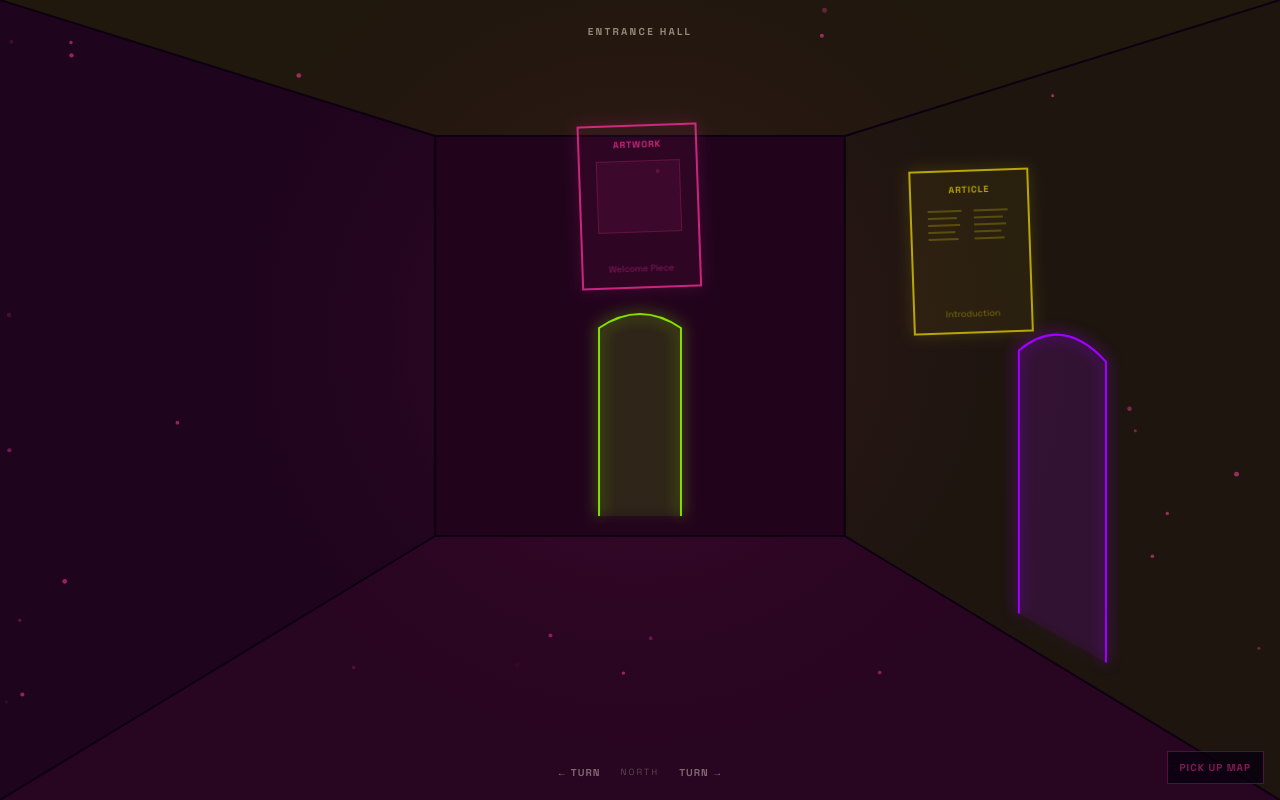
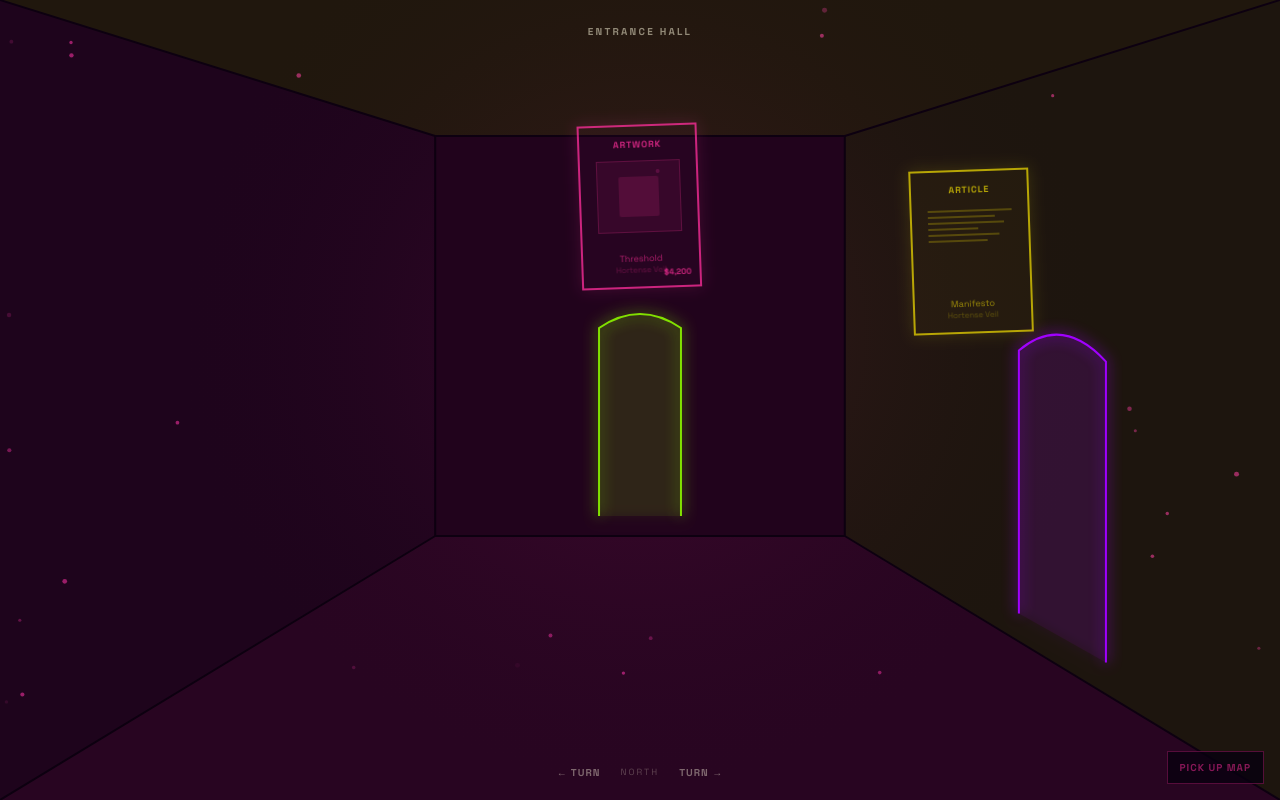
Before and after one commit to Lauraillouz/maze-gallery, a Next.js app: page /en/gallery in a window 1280 px wide. Built offline with nearby package versions, Linux system fonts and the light colour scheme; a web font is replaced by a local one.

Commit message:
feat: add data model for market place

```diff
--- /dev/null
+++ b/src/components/gallery/ItemCard.tsx
@@ -0,0 +1,96 @@
+import { ContentItem, ContentType } from '@/types/gallery'
+
+const TYPE_ACCENT: Record<ContentType, string> = {
+  [ContentType.Artwork]: '#FF2D9B',
+  [ContentType.Book]:    '#00D4C8',
+  [ContentType.Article]: '#F5E000',
+}
+
+const TYPE_TAG: Record<ContentType, string> = {
+  [ContentType.Artwork]: 'Artwork',
+  [ContentType.Book]:    'Book',
+  [ContentType.Article]: 'Article',
+}
+
+function ImageArea({ type, accent }: { type: ContentType; accent: string }) {
+  if (type === ContentType.Artwork) {
+    return (
+      <div
+        className="flex items-center justify-center"
+        style={{ width: 84, height: 72, background: `${accent}18`, border: `1px solid ${accent}44` }}
+      >
+        <div style={{ width: 40, height: 40, background: `${accent}30`, borderRadius: 2 }} />
+      </div>
+    )
+  }
+  if (type === ContentType.Book) {
+    return (
+      <div style={{ width: 52, height: 72, background: `${accent}20`, border: `1px solid ${accent}55`, borderRadius: 1 }}>
+        <div style={{ width: 4, height: '100%', background: `${accent}55`, float: 'left' }} />
+      </div>
+    )
+  }
+  // Article
+  return (
+    <div className="flex flex-col gap-[4px] pt-1" style={{ width: 84 }}>
+      {[100, 80, 90, 60, 85, 70].map((w, i) => (
+        <div key={i} style={{ height: 2, width: `${w}%`, background: `${accent}55` }} />
+      ))}
+    </div>
+  )
+}
+
+export default function ItemCard({ item }: { item: ContentItem }) {
+  const accent = TYPE_ACCENT[item.type]
+
+  return (
+    <div
+      className="flex flex-col items-center gap-2 p-3"
+      style={{
+        width: 120,
+        height: 164,
+        border: `2px solid ${accent}`,
+        background: `${accent}09`,
+        boxShadow: `0 0 14px ${accent}33`,
+        position: 'relative',
+      }}
+    >
+      {/* Type tag */}
+      <span className="font-grotesk text-[9px] font-bold uppercase tracking-widest" style={{ color: accent }}>
+        {TYPE_TAG[item.type]}
+      </span>
+
+      <ImageArea type={item.type} accent={accent} />
+
+      {/* Title + artist */}
+      <div className="mt-auto w-full text-center">
+        <p className="font-grotesk text-[9px] leading-tight" style={{ color: `${accent}cc` }}>
+          {item.title}
+        </p>
+        <p className="font-grotesk text-[8px] leading-tight" style={{ color: `${accent}66` }}>
+          {item.artist}
+        </p>
+      </div>
+
+      {/* Price / for sale indicator */}
+      {item.forSale && item.price !== undefined && (
+        <div
+          className="absolute bottom-2 right-2 font-grotesk text-[8px] font-bold"
+          style={{ color: accent }}
+        >
+          {item.price === 0 ? 'Free' : `$${item.price.toLocaleString()}`}
+        </div>
+      )}
+
+      {/* Edition badge */}
+      {item.editionSize && (
+        <div
+          className="absolute left-2 top-2 font-grotesk text-[7px] uppercase tracking-wide"
+          style={{ color: `${accent}88` }}
+        >
+          {item.editionNumber}/{item.editionSize}
+        </div>
+      )}
+    </div>
+  )
+}
--- a/src/components/gallery/RoomView.tsx
+++ b/src/components/gallery/RoomView.tsx
@@ -5,7 +5,7 @@ import gsap from "gsap";
 import { ContentItem, Direction, Room, RoomType } from "@/types/gallery";
 import { ROOMS } from "@/data/rooms";
 import RoomCanvas from "./RoomCanvas";
-import ContentPlaceholder from "./ContentPlaceholder";
+import ItemCard from "./ItemCard";
 
 const DIRS = [Direction.North, Direction.East, Direction.South, Direction.West];
 
@@ -493,7 +493,7 @@ export default function RoomView({ room, onNavigate }: Props) {
             >
               <div style={{ transform: `translate(-50%, -50%) rotate(${tilt}deg)` }}>
                 <div style={{ animation: `ghostDrift ${duration}s ease-in-out ${delay}s infinite` }}>
-                  <ContentPlaceholder item={item} />
+                  <ItemCard item={item} />
                 </div>
               </div>
             </div>
@@ -517,7 +517,7 @@ export default function RoomView({ room, onNavigate }: Props) {
           onClick={() => setZoomedItem(null)}
         >
           <div style={{ transform: "scale(2.4)", pointerEvents: "none" }}>
-            <ContentPlaceholder item={zoomedItem} />
+            <ItemCard item={zoomedItem} />
           </div>
           <button
             className="absolute right-8 top-8 font-grotesk text-[10px] font-bold uppercase tracking-widest text-[#FFFBE0]/50 hover:text-[#FFFBE0]"
--- a/src/data/rooms.ts
+++ b/src/data/rooms.ts
@@ -19,8 +19,27 @@ export const ROOMS: Record<RoomType, Room> = {
       { direction: Direction.East, to: RoomType.Library },
     ],
     content: [
-      { id: 'en-1', type: ContentType.Artwork, title: 'Welcome Piece', wall: Direction.North },
-      { id: 'en-2', type: ContentType.Article, title: 'Introduction',  wall: Direction.East },
+      {
+        id: 'en-1',
+        type: ContentType.Artwork,
+        title: 'Threshold',
+        wall: Direction.North,
+        artist: 'Hortense Veil',
+        medium: 'Oil on linen',
+        description: 'A liminal space between worlds — the first painting visitors encounter.',
+        price: 4200,
+        forSale: true,
+      },
+      {
+        id: 'en-2',
+        type: ContentType.Article,
+        title: 'Manifesto',
+        wall: Direction.East,
+        artist: 'Hortense Veil',
+        description: 'The founding text of the gallery. On labyrinths, perception, and the gaze.',
+        price: 0,
+        forSale: false,
+      },
     ],
   },
 
@@ -32,12 +51,46 @@ export const ROOMS: Record<RoomType, Room> = {
     connections: [
       { direction: Direction.South, to: RoomType.Entrance },
       { direction: Direction.North, to: RoomType.Studio },
-      { direction: Direction.East,  to: RoomType.Salon },
+      { direction: Direction.East, to: RoomType.Salon },
     ],
     content: [
-      { id: 'ga-1', type: ContentType.Artwork, title: 'Garden I',       wall: Direction.North },
-      { id: 'ga-2', type: ContentType.Artwork, title: 'Garden II',      wall: Direction.West },
-      { id: 'ga-3', type: ContentType.Book,    title: 'Garden Journal', wall: Direction.East },
+      {
+        id: 'ga-1',
+        type: ContentType.Artwork,
+        title: 'Garden I',
+        wall: Direction.North,
+        artist: 'Hortense Veil',
+        medium: 'Risograph print',
+        description: 'First in a series of botanical fever-dreams. 2-color risograph on munken paper.',
+        price: 380,
+        editionSize: 40,
+        editionNumber: 7,
+        forSale: true,
+      },
+      {
+        id: 'ga-2',
+        type: ContentType.Artwork,
+        title: 'Garden II',
+        wall: Direction.West,
+        artist: 'Hortense Veil',
+        medium: 'Risograph print',
+        description: 'Companion piece to Garden I. Dense foliage, impossible geometry.',
+        price: 380,
+        editionSize: 40,
+        editionNumber: 12,
+        forSale: true,
+      },
+      {
+        id: 'ga-3',
+        type: ContentType.Book,
+        title: 'Garden Journal',
+        wall: Direction.East,
+        artist: 'Hortense Veil',
+        medium: 'Artist book, softcover',
+        description: '88 pages of field notes, drawings, and pressed specimens. Offset printed.',
+        price: 28,
+        forSale: true,
+      },
     ],
   },
 
@@ -47,13 +100,43 @@ export const ROOMS: Record<RoomType, Room> = {
     x: 3,
     y: 2,
     connections: [
-      { direction: Direction.West,  to: RoomType.Entrance },
+      { direction: Direction.West, to: RoomType.Entrance },
       { direction: Direction.North, to: RoomType.Archive },
     ],
     content: [
-      { id: 'li-1', type: ContentType.Book,    title: 'Collected Works', wall: Direction.North },
-      { id: 'li-2', type: ContentType.Book,    title: 'References',      wall: Direction.North },
-      { id: 'li-3', type: ContentType.Article, title: 'Reading List',    wall: Direction.East },
+      {
+        id: 'li-1',
+        type: ContentType.Book,
+        title: 'Collected Works Vol. I',
+        wall: Direction.North,
+        artist: 'Hortense Veil',
+        medium: 'Hardcover monograph',
+        description: 'A survey of the first decade. 240 pages, sewn binding, full-color plates.',
+        price: 65,
+        forSale: true,
+      },
+      {
+        id: 'li-2',
+        type: ContentType.Book,
+        title: 'References',
+        wall: Direction.North,
+        artist: 'Hortense Veil',
+        medium: 'Zine, A5',
+        description: 'A curated reading list with annotations. 32 pages, risograph.',
+        price: 12,
+        editionSize: 200,
+        editionNumber: 88,
+        forSale: true,
+      },
+      {
+        id: 'li-3',
+        type: ContentType.Article,
+        title: 'Reading List',
+        wall: Direction.East,
+        artist: 'Hortense Veil',
+        description: 'An annotated bibliography — free to read online.',
+        forSale: false,
+      },
     ],
   },
 
@@ -64,10 +147,47 @@ export const ROOMS: Record<RoomType, Room> = {
     y: 1,
     connections: [{ direction: Direction.South, to: RoomType.Garden }],
     content: [
-      { id: 'st-1', type: ContentType.Artwork,  title: 'Work in Progress', wall: Direction.North },
-      { id: 'st-2', type: ContentType.Artwork,  title: 'Sketch Series',    wall: Direction.North },
-      { id: 'st-3', type: ContentType.Artwork,  title: 'Study',            wall: Direction.West },
-      { id: 'st-4', type: ContentType.Article,  title: 'Process Notes',    wall: Direction.East },
+      {
+        id: 'st-1',
+        type: ContentType.Artwork,
+        title: 'Work in Progress',
+        wall: Direction.North,
+        artist: 'Hortense Veil',
+        medium: 'Acrylic on canvas',
+        description: 'Not yet for sale. Shown here as a gesture of transparency.',
+        forSale: false,
+      },
+      {
+        id: 'st-2',
+        type: ContentType.Artwork,
+        title: 'Sketch Series #4',
+        wall: Direction.North,
+        artist: 'Hortense Veil',
+        medium: 'Ink on paper',
+        description: 'One of nine studies made in a single session. Framed.',
+        price: 950,
+        forSale: true,
+      },
+      {
+        id: 'st-3',
+        type: ContentType.Artwork,
+        title: 'Study',
+        wall: Direction.West,
+        artist: 'Hortense Veil',
+        medium: 'Gouache on cardboard',
+        description: 'A preparatory painting that became its own thing.',
+        price: 620,
+        forSale: true,
+      },
+      {
+        id: 'st-4',
+        type: ContentType.Article,
+        title: 'Process Notes',
+        wall: Direction.East,
+        artist: 'Hortense Veil',
+        description: 'Raw notes on methodology — what works, what fails, what stays.',
+        forSale: false,
+      },
     ],
   },
 
@@ -78,12 +198,42 @@ export const ROOMS: Record<RoomType, Room> = {
     y: 1,
     connections: [
       { direction: Direction.South, to: RoomType.Library },
-      { direction: Direction.West,  to: RoomType.Salon },
+      { direction: Direction.West, to: RoomType.Salon },
     ],
     content: [
-      { id: 'ar-1', type: ContentType.Artwork,  title: 'Early Work',        wall: Direction.North },
-      { id: 'ar-2', type: ContentType.Book,     title: 'Archive Vol. I',    wall: Direction.West },
-      { id: 'ar-3', type: ContentType.Article,  title: 'Historical Notes',  wall: Direction.East },
+      {
+        id: 'ar-1',
+        type: ContentType.Artwork,
+        title: 'Early Work #2',
+        wall: Direction.North,
+        artist: 'Hortense Veil',
+        medium: 'Oil pastel on newsprint',
+        description: 'From the first year of the practice. Fragile and honest.',
+        price: 1800,
+        forSale: true,
+      },
+      {
+        id: 'ar-2',
+        type: ContentType.Book,
+        title: 'Archive Vol. I',
+        wall: Direction.West,
+        artist: 'Hortense Veil',
+        medium: 'Catalog, staple-bound',
+        description: 'Documentation of 2018–2020. 60 pages, black and white.',
+        price: 18,
+        editionSize: 100,
+        editionNumber: 34,
+        forSale: true,
+      },
+      {
+        id: 'ar-3',
+        type: ContentType.Article,
+        title: 'Historical Notes',
+        wall: Direction.East,
+        artist: 'Hortense Veil',
+        description: 'Context for the archive — the years, the places, the influences.',
+        forSale: false,
+      },
     ],
   },
 
@@ -97,9 +247,41 @@ export const ROOMS: Record<RoomType, Room> = {
       { direction: Direction.East, to: RoomType.Archive },
     ],
     content: [
-      { id: 'sa-1', type: ContentType.Artwork,  title: 'Guest Work I',   wall: Direction.North },
-      { id: 'sa-2', type: ContentType.Artwork,  title: 'Guest Work II',  wall: Direction.North },
-      { id: 'sa-3', type: ContentType.Article,  title: 'Guest Notes',    wall: Direction.East },
+      {
+        id: 'sa-1',
+        type: ContentType.Artwork,
+        title: 'Guest Work I',
+        wall: Direction.North,
+        artist: 'Mara Özdemir',
+        medium: 'Screen print',
+        description: 'A guest contribution by Berlin-based Mara Özdemir. 3-color screenprint.',
+        price: 290,
+        editionSize: 30,
+        editionNumber: 5,
+        forSale: true,
+      },
+      {
+        id: 'sa-2',
+        type: ContentType.Artwork,
+        title: 'Guest Work II',
+        wall: Direction.North,
+        artist: 'Léo Tanaka',
+        medium: 'Digital print on archival paper',
+        description: 'Tokyo-based Léo Tanaka\'s contribution to the salon series.',
+        price: 220,
+        editionSize: 50,
+        editionNumber: 19,
+        forSale: true,
+      },
+      {
+        id: 'sa-3',
+        type: ContentType.Article,
+        title: 'Guest Notes',
+        wall: Direction.East,
+        artist: 'Various',
+        description: 'Short texts from invited artists about their process.',
+        forSale: false,
+      },
     ],
   },
 }
```
Also changed, not shown: src/types/gallery.ts (+8 -0 lines).
